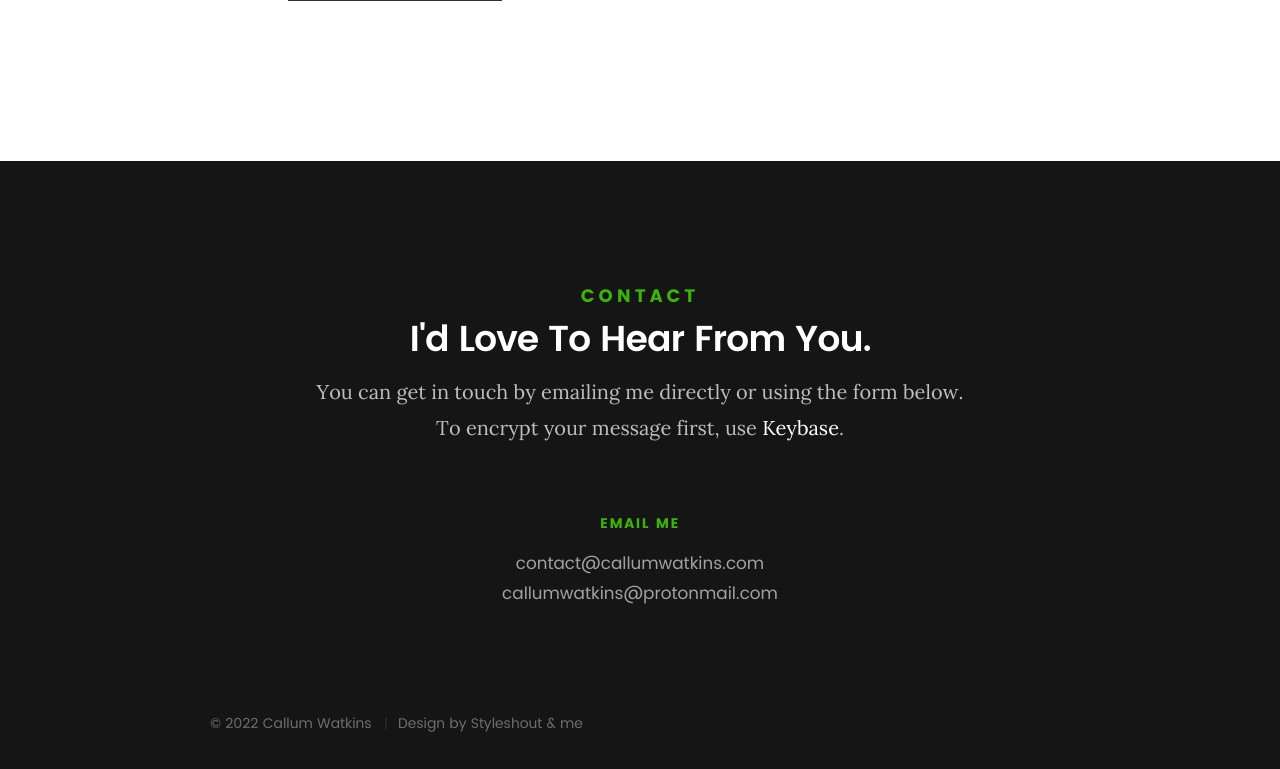
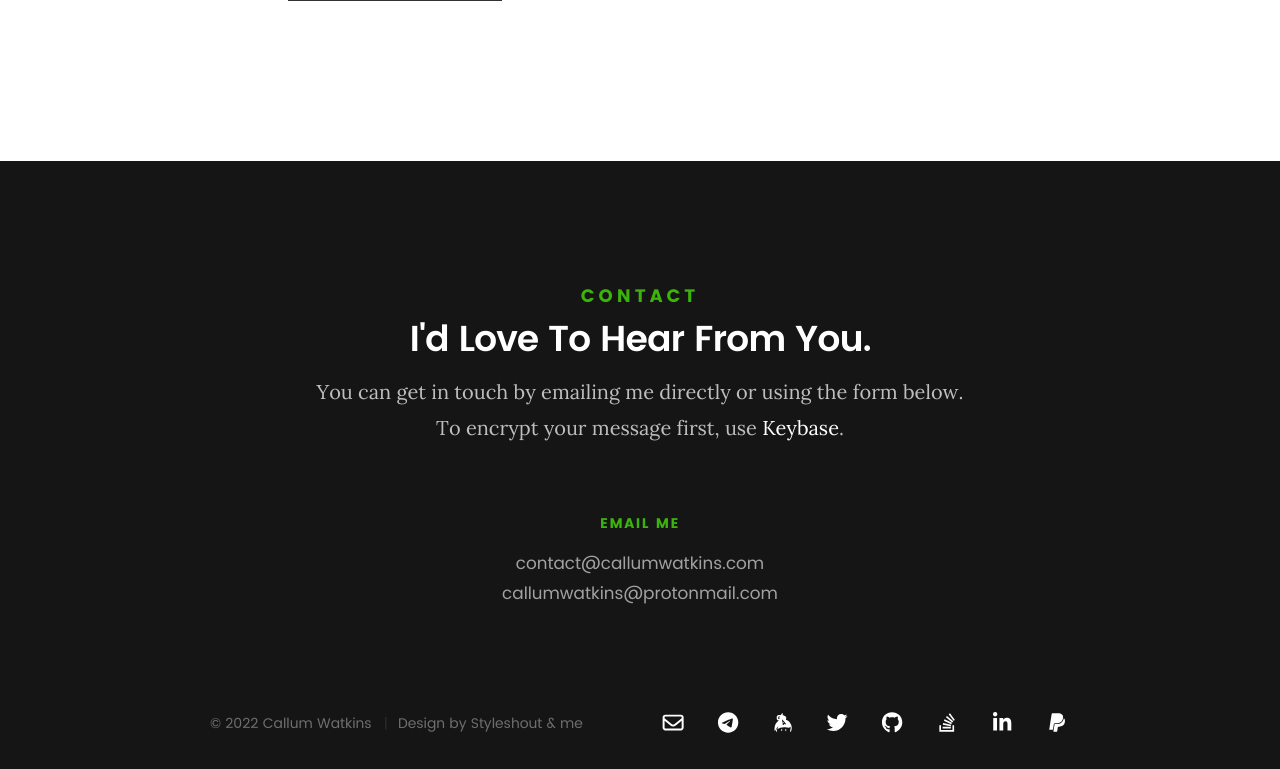
Before and after one commit to CallumWatkins/website, a Nuxt app: page / in a window 1280 px wide. Shown: the part 4575-5344 px from the top of the page. Built offline with nearby package versions, Linux system fonts and the light colour scheme; no server answers.

Commit message:
Fix footer social icons

```diff
--- a/components/AppFooter.vue
+++ b/components/AppFooter.vue
@@ -3,14 +3,14 @@
     <div class="row">
       <div class="col-six tab-full pull-right">
         <div class="social">
-          <div><a href="mailto:contact@callumwatkins.com" title="Email me"><i class="far fa-envelope fa-fw-s"></i></a></div><!--
-        --><div><a href="https://t.me/CallumWatkins" target="_blank" rel="noopener me" title="Message me on Telegram"><i class="fab fa-telegram-plane fa-fw-s"></i></a></div><!--
-        --><div><a href="https://keybase.io/CallumWatkins" target="_blank" rel="noopener me" title="Find me on Keybase"><i class="fab fa-keybase fa-fw-s"></i></a></div><!--
-        --><div><a href="https://twitter.com/_CallumWatkins" target="_blank" rel="noopener me" title="Find me on Twitter"><i class="fab fa-twitter fa-fw-s"></i></a></div><!--
-        --><div><a href="https://github.com/CallumWatkins" target="_blank" rel="noopener me" title="Find me on GitHub"><i class="fab fa-github fa-fw-s"></i></a></div><!--
-        --><div><a href="https://stackoverflow.com/users/4415734/callum-watkins" target="_blank" rel="noopener me" title="Find me on Stack Overflow"><i class="fab fa-stack-overflow fa-fw-s"></i></a></div><!--
-        --><div><a href="https://www.linkedin.com/in/CallumWatkins" target="_blank" rel="noopener me" title="Find me on LinkedIn"><i class="fab fa-linkedin-in fa-fw-s"></i></a></div><!--
-        --><div><a href="https://www.paypal.me/CallumWatkins" target="_blank" rel="noopener me" title="Send money with PayPal"><i class="fab fa-paypal fa-fw-s"></i></a></div>
+          <div><a href="mailto:contact@callumwatkins.com" title="Email me"><FontAwesomeIcon icon="fa-regular fa-envelope" fixedWidth /></a></div><!--
+       --><div><a href="https://t.me/CallumWatkins" target="_blank" rel="noopener me" title="Message me on Telegram"><FontAwesomeIcon icon="fa-brands fa-telegram" fixedWidth /></a></div><!--
+       --><div><a href="https://keybase.io/CallumWatkins" target="_blank" rel="noopener me" title="Find me on Keybase"><FontAwesomeIcon icon="fa-brands fa-keybase" fixedWidth /></a></div><!--
+       --><div><a href="https://twitter.com/_CallumWatkins" target="_blank" rel="noopener me" title="Find me on Twitter"><FontAwesomeIcon icon="fa-brands fa-twitter" fixedWidth /></a></div><!--
+       --><div><a href="https://github.com/CallumWatkins" target="_blank" rel="noopener me" title="Find me on GitHub"><FontAwesomeIcon icon="fa-brands fa-github" fixedWidth /></a></div><!--
+       --><div><a href="https://stackoverflow.com/users/4415734/callum-watkins" target="_blank" rel="noopener me" title="Find me on Stack Overflow"><FontAwesomeIcon icon="fa-brands fa-stack-overflow" fixedWidth /></a></div><!--
+       --><div><a href="https://www.linkedin.com/in/CallumWatkins" target="_blank" rel="noopener me" title="Find me on LinkedIn"><FontAwesomeIcon icon="fa-brands fa-linkedin-in" fixedWidth /></a></div><!--
+       --><div><a href="https://www.paypal.me/CallumWatkins" target="_blank" rel="noopener me" title="Send money with PayPal"><FontAwesomeIcon icon="fa-brands fa-paypal" fixedWidth /></a></div>
         </div>
       </div>
       <div class="col-six tab-full">
```
